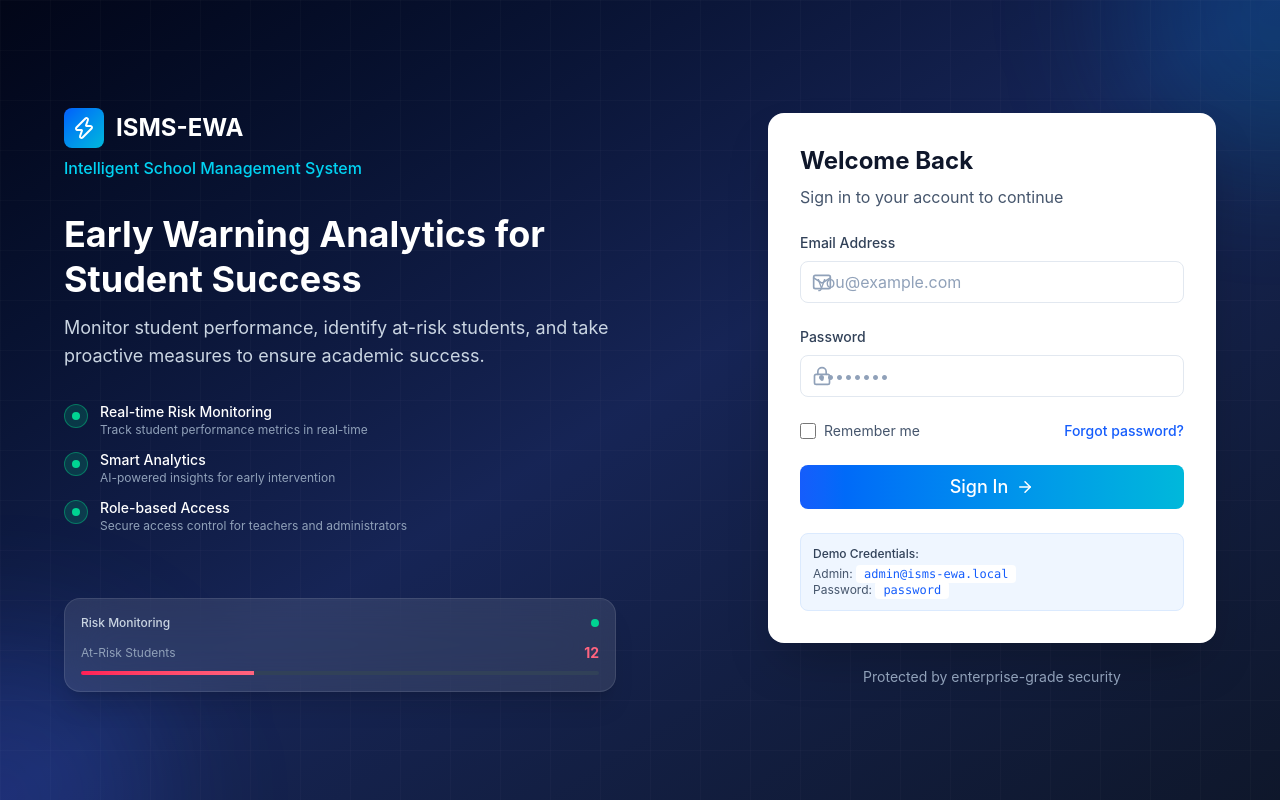
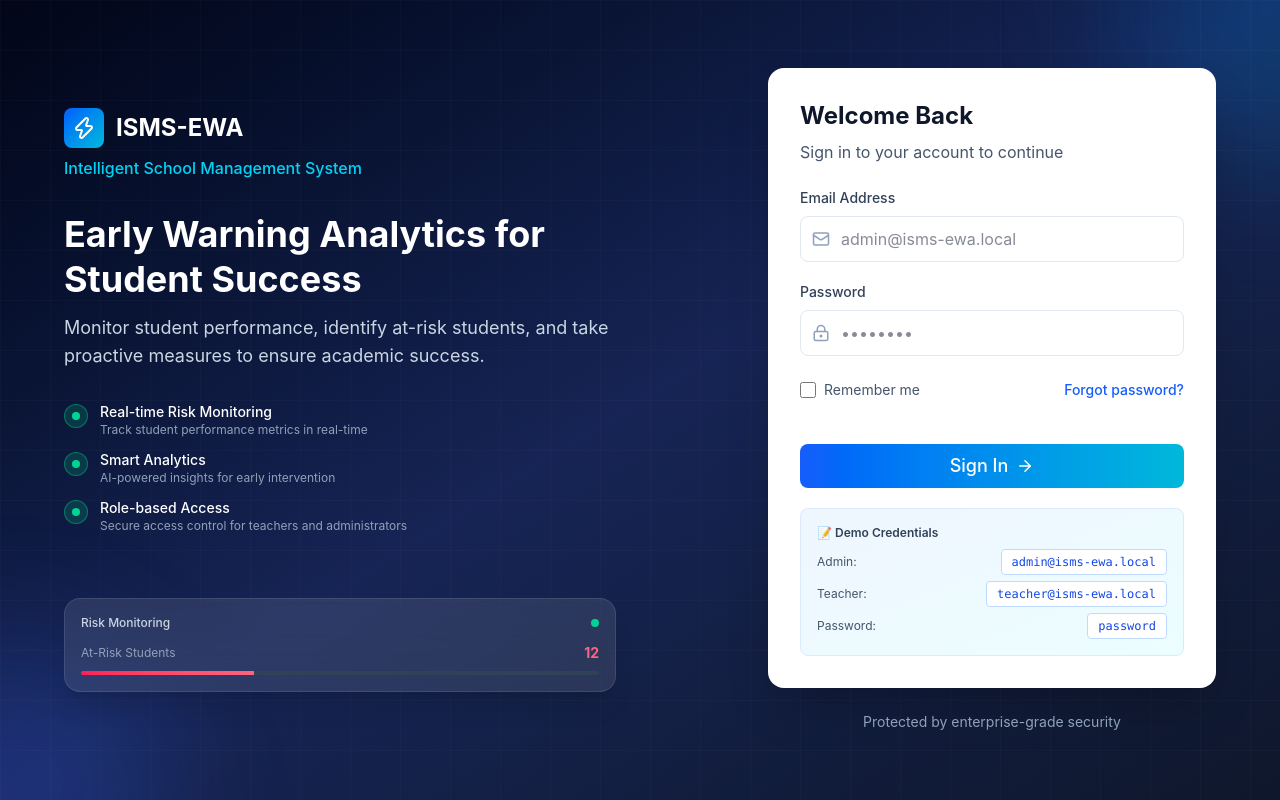
Before and after one commit to RahmatHadinata23758051/Intelegent-School-Management, a React (Vite) app in the folder isms-ewa-frontend/: page /login in a window 1280 px wide. Built offline with nearby package versions, Linux system fonts and the light colour scheme; no server answers.

Commit message:
fix: login bug and improve login page design with better theme consistency

```diff
--- a/isms-ewa-frontend/src/components/auth/LoginForm.jsx
+++ b/isms-ewa-frontend/src/components/auth/LoginForm.jsx
@@ -1,8 +1,7 @@
 import { useState } from 'react';
-import { Mail, LockKeyhole, ArrowRight } from 'lucide-react';
+import { Mail, LockKeyhole, ArrowRight, AlertCircle } from 'lucide-react';
 import { Button } from '../common/Button';
 import { Input } from '../common/Input';
-import { Alert } from '../common/Alert';
 
 export const LoginForm = ({ onSubmit, loading = false, error = null }) => {
   const [formData, setFormData] = useState({
@@ -58,53 +57,81 @@ export const LoginForm = ({ onSubmit, loading = false, error = null }) => {
   };
 
   return (
-    <form onSubmit={handleSubmit} className="space-y-6">
+    <form onSubmit={handleSubmit} className="space-y-5">
       {/* Error Alert */}
       {error && (
-        <Alert
-          type="error"
-          title="Login Failed"
-          message={error}
-        />
+        <div className="p-4 bg-rose-50 border border-rose-200 rounded-lg flex gap-3">
+          <AlertCircle size={20} className="text-rose-600 flex-shrink-0 mt-0.5" />
+          <div>
+            <p className="text-sm font-medium text-rose-900">Login Failed</p>
+            <p className="text-sm text-rose-700 mt-1">{error}</p>
+          </div>
+        </div>
       )}
 
       {/* Email Input */}
-      <Input
-        label="Email Address"
+      <div>
+        <label className="block text-sm font-medium text-slate-700 mb-2">
+          Email Address
+        </label>
+        <div className="relative">
+          <Mail size={18} className="absolute left-3 top-1/2 -translate-y-1/2 text-slate-400" />
+          <input
+            type="email"
             name="email"
-        type="email"
-        placeholder="you@example.com"
+            placeholder="admin@isms-ewa.local"
             value={formData.email}
             onChange={handleChange}
-        error={validationErrors.email}
-        icon={Mail}
             autoComplete="email"
+            className={`w-full pl-10 pr-4 py-2.5 border rounded-lg focus:outline-none focus:ring-2 focus:ring-blue-500 focus:border-transparent transition-all ${
+              validationErrors.email
+                ? 'border-rose-500 bg-rose-50'
+                : 'border-slate-200 bg-white hover:border-slate-300'
+            }`}
           />
+        </div>
+        {validationErrors.email && (
+          <p className="text-xs text-rose-600 mt-1.5">{validationErrors.email}</p>
+        )}
+      </div>
 
       {/* Password Input */}
-      <Input
-        label="Password"
+      <div>
+        <label className="block text-sm font-medium text-slate-700 mb-2">
+          Password
+        </label>
+        <div className="relative">
+          <LockKeyhole size={18} className="absolute left-3 top-1/2 -translate-y-1/2 text-slate-400" />
+          <input
+            type="password"
             name="password"
-        type="password"
             placeholder="••••••••"
             value={formData.password}
             onChange={handleChange}
-        error={validationErrors.password}
-        icon={LockKeyhole}
             autoComplete="current-password"
+            className={`w-full pl-10 pr-4 py-2.5 border rounded-lg focus:outline-none focus:ring-2 focus:ring-blue-500 focus:border-transparent transition-all ${
+              validationErrors.password
+                ? 'border-rose-500 bg-rose-50'
+                : 'border-slate-200 bg-white hover:border-slate-300'
+            }`}
           />
+        </div>
+        {validationErrors.password && (
+          <p className="text-xs text-rose-600 mt-1.5">{validationErrors.password}</p>
+        )}
+      </div>
 
       {/* Remember & Forgot */}
-      <div className="flex items-center justify-between text-sm">
+      <div className="flex items-center justify-between text-sm pt-1">
         <label htmlFor="remember-me" className="flex items-center gap-2 cursor-pointer">
           <input
             id="remember-me"
             type="checkbox"
-            className="w-4 h-4 rounded border-slate-300 text-blue-600 focus:ring-blue-500"
+            className="w-4 h-4 rounded border-slate-300 text-blue-600 focus:ring-blue-500 cursor-pointer"
           />
           <span className="text-slate-600">Remember me</span>
         </label>
-        <a href="#" className="text-blue-600 hover:text-blue-700 font-medium">
+        <a href="#" className="text-blue-600 hover:text-blue-700 font-medium transition-colors">
           Forgot password?
         </a>
       </div>
@@ -116,23 +143,37 @@ export const LoginForm = ({ onSubmit, loading = false, error = null }) => {
         size="lg"
         loading={loading}
         disabled={loading}
-        className="w-full group"
+        className="w-full group mt-6"
       >
         <span>Sign In</span>
         {!loading && <ArrowRight size={18} className="ml-2 group-hover:translate-x-1 transition-transform" />}
       </Button>
 
       {/* Demo Credentials Hint */}
-      <div className="p-3 bg-blue-50 rounded-lg border border-blue-100">
-        <p className="text-xs text-slate-600">
-          <span className="font-medium text-slate-700">Demo Credentials:</span>
+      <div className="p-4 bg-gradient-to-br from-blue-50 to-cyan-50 rounded-lg border border-blue-100 space-y-2">
+        <p className="text-xs font-semibold text-slate-700">
+          📝 Demo Credentials
         </p>
-        <p className="text-xs text-slate-600 mt-1">
-          Admin: <code className="bg-white px-2 py-0.5 rounded text-blue-600 font-mono">admin@isms-ewa.local</code>
-        </p>
-        <p className="text-xs text-slate-600">
-          Password: <code className="bg-white px-2 py-0.5 rounded text-blue-600 font-mono">password</code>
-        </p>
+        <div className="space-y-1.5">
+          <div className="flex items-center justify-between">
+            <span className="text-xs text-slate-600">Admin:</span>
+            <code className="text-xs bg-white px-2.5 py-1 rounded border border-blue-200 text-blue-700 font-mono font-medium">
+              admin@isms-ewa.local
+            </code>
+          </div>
+          <div className="flex items-center justify-between">
+            <span className="text-xs text-slate-600">Teacher:</span>
+            <code className="text-xs bg-white px-2.5 py-1 rounded border border-blue-200 text-blue-700 font-mono font-medium">
+              teacher@isms-ewa.local
+            </code>
+          </div>
+          <div className="flex items-center justify-between">
+            <span className="text-xs text-slate-600">Password:</span>
+            <code className="text-xs bg-white px-2.5 py-1 rounded border border-blue-200 text-blue-700 font-mono font-medium">
+              password
+            </code>
+          </div>
+        </div>
       </div>
     </form>
   );
--- a/isms-ewa-frontend/src/store/authStore.js
+++ b/isms-ewa-frontend/src/store/authStore.js
@@ -49,7 +49,6 @@ export const useAuthStore = create((set, get) => ({
       const errorMessage =
         error.response?.data?.message ||
         error.message ||
-        'Login failed. Please try again.';
         'Login failed. Please try again.';
 
       set({
```
Also changed, not shown: 2 other files (tests, documents, lock files or other folders). Lines whose indentation alone changed are shown as unchanged.
